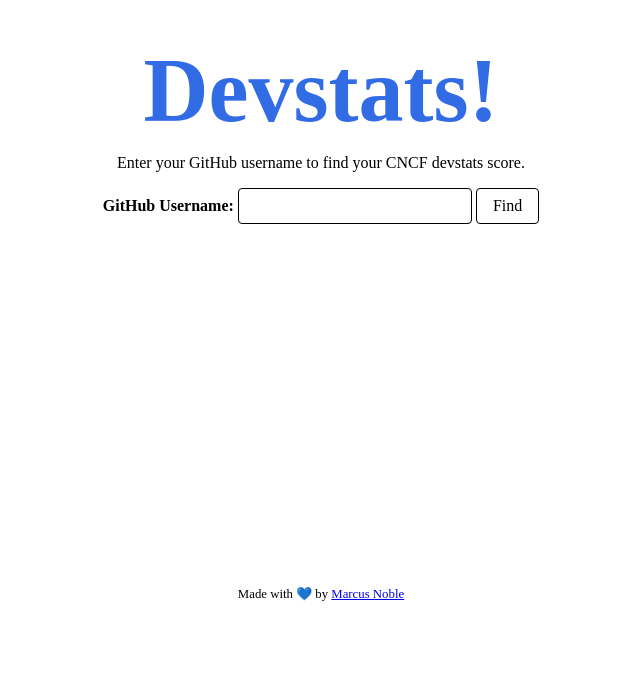
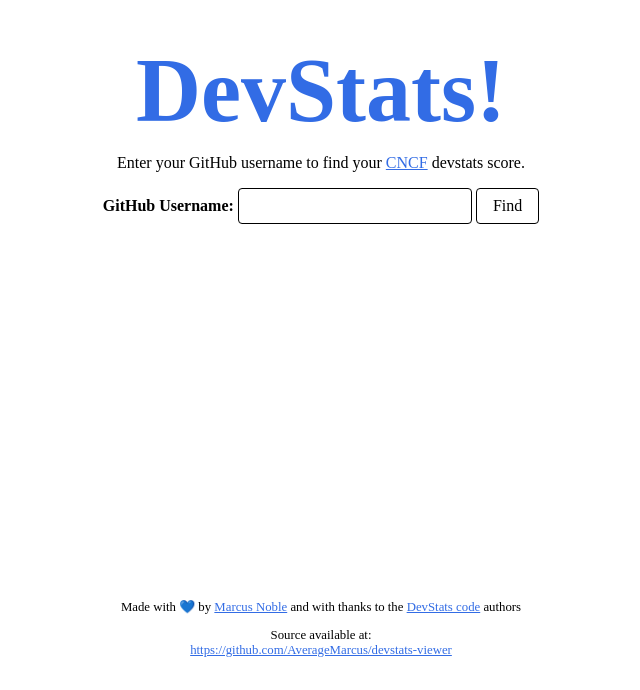
Before and after one commit to AverageMarcus/devstats-viewer, a plain HTML site: page src/index.html in a window 1280 px wide. Shown: the part 118-808 px from the top of the page, without its empty margins (327-967 px from the left). Drawn offline with Linux system fonts and the light colour scheme; a web font is replaced by a local one.

Commit message:
Tweaked style and footer content
Signed-off-by: Marcus Noble <github@marcusnoble.co.uk>

```diff
--- a/src/index.html
+++ b/src/index.html
@@ -4,7 +4,7 @@
     <meta charset="utf-8" />
     <meta name="viewport" content="width=device-width, initial-scale=1.0, maximum-scale=1.0, user-scalable=0" />
 
-    <title>Devstats!</title>
+    <title>DevStats!</title>
 
     <link rel="stylesheet" href="/style.css" />
     <script src="/script.js" defer></script>
@@ -12,10 +12,10 @@
   <body>
     <div class="wrapper">
       <div class="content" role="main">
-        <h1 class="title">Devstats!</h1>
+        <h1 class="title">DevStats!</h1>
 
         <p>
-          Enter your GitHub username to find your CNCF devstats score.
+          Enter your GitHub username to find your <a href="https://cncf.io/">CNCF</a> devstats score.
         </p>
 
         <div>
@@ -34,7 +34,13 @@
     </div>
 
     <footer class="footer">
-      Made with 💙 by <a href="https://marcusnoble.com">Marcus Noble</a>
+      <p>
+        Made with 💙 by <a href="https://marcusnoble.com">Marcus Noble</a> and with thanks to the <a href="https://github.com/cncf/devstatscode">DevStats code</a> authors
+      </p>
+      <p>
+        Source available at:<br/>
+        <a href="https://github.com/AverageMarcus/devstats-viewer" target="_blank">https://github.com/AverageMarcus/devstats-viewer</a>
+      </p>
     </footer>
   </body>
 </html>
--- a/src/style.css
+++ b/src/style.css
@@ -41,6 +41,10 @@
   font-family: HK Grotesk;
   background-color: var(--color-bg);
   color: var(--color-text-main);
+}
+
+a {
+  color: var(--color-primary);
 }
 
 /* Page structure */
```
